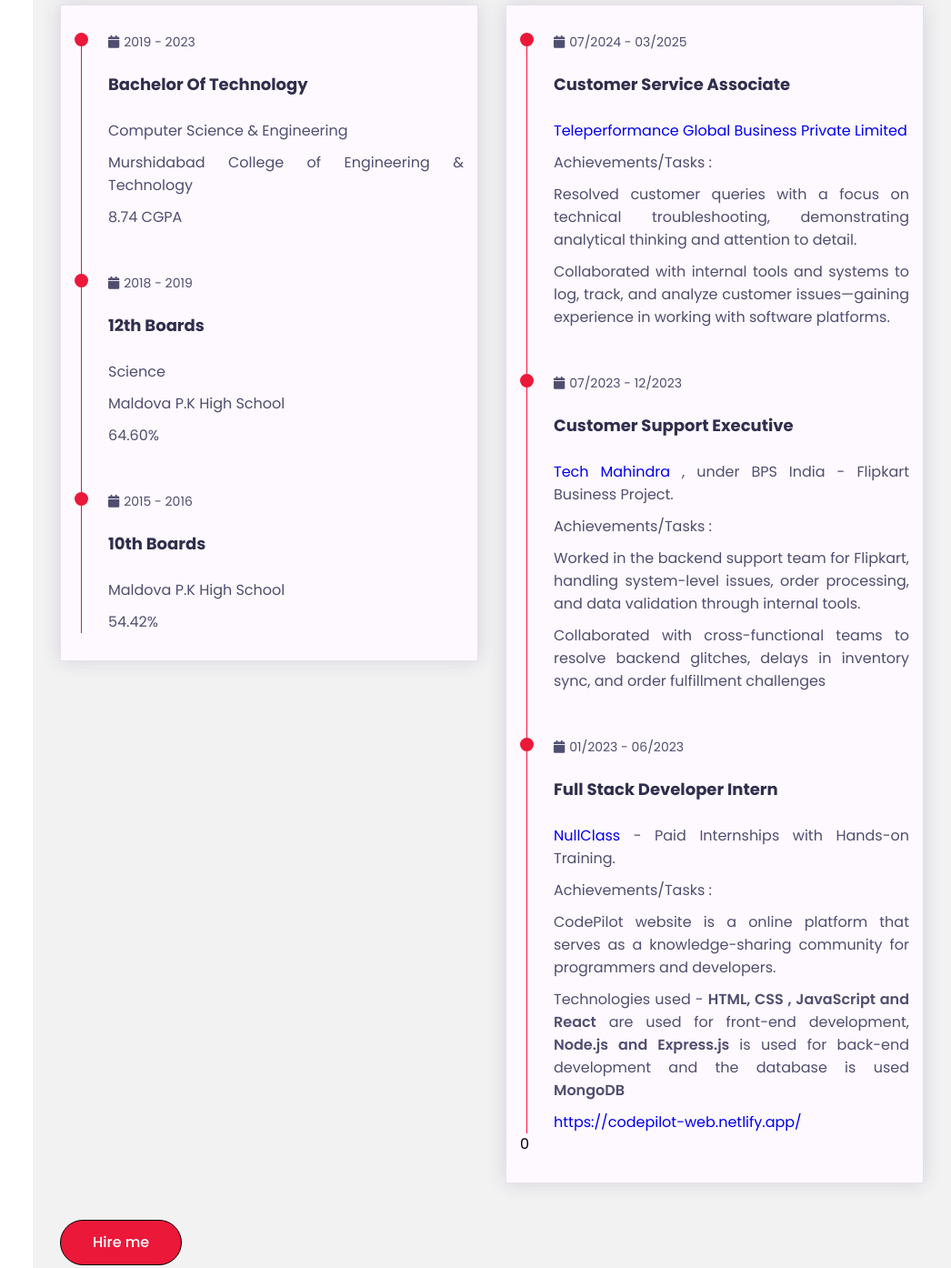
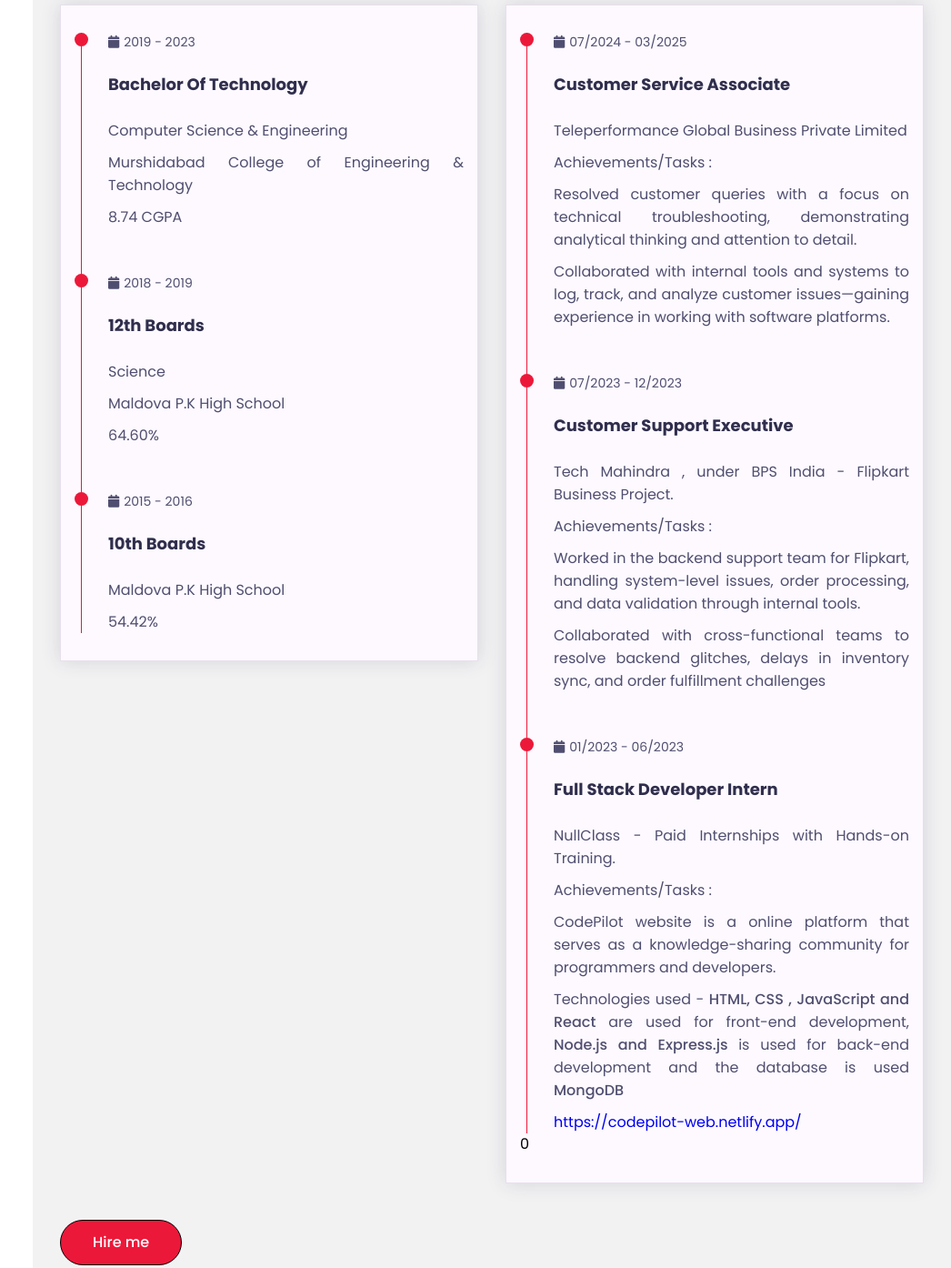
Before and after one commit to Rahamat-prog/Rahamat-portfolio, a plain HTML site: page index.html in a window 1280 px wide. Shown: the part 1500-2894 px from the top of the page at 91% size, without its empty margins (234-1280 px from the left). Drawn offline with nearby package versions, Linux system fonts and the light colour scheme; a web font is replaced by a local one.

Commit message:
change color experience content inside about sec

```diff
--- a/CSS/style.css
+++ b/CSS/style.css
@@ -342,6 +342,8 @@ h3.my-profession {
     border-radius: 5px;
 }
 
+/* About section */
+
 .about .about-content {
     flex: 0 0 100%;
     max-width: 100%;
@@ -511,6 +513,14 @@ h3.my-profession {
     text-align: justify;
     color: var(--text-black-700);
 }
+/* Extra CSS add inside about section */
+.timeline-text .text-bold {
+    font-weight: 500;
+}
+.timeline-text .company-name {
+    color: var(--text-black-700);
+}
+
 /* service  */
 .service .container {
     padding-bottom: 40px;
@@ -673,8 +683,3 @@ h4.contact-sub-title {
     height: 50px;
     padding: 0 50px;
 }
-
-/* Extra CSS add  */
-.text-bold {
-    font-weight:600;
-}
--- a/index.html
+++ b/index.html
@@ -291,7 +291,7 @@
                               Customer Service Associate
                             </h4>
                             <p class="timeline-text">
-                              <a href="https://www.tp.com/en-us/" target="_blank">Teleperformance Global Business Private Limited </a>
+                              <a class="company-name"  href="https://www.tp.com/en-us/" target="_blank">Teleperformance Global Business Private Limited </a>
                             </p>
                             <p class="timeline-text">
                                 Achievements/Tasks :
@@ -316,7 +316,7 @@
                               Customer Support Executive
                             </h4>
                             <p class="timeline-text">
-                                 <a href="https://www.techmahindra.com/" target="_blank">Tech Mahindra</a> , under BPS India - Flipkart Business Project.
+                                 <a class="company-name"  href="https://www.techmahindra.com/" target="_blank">Tech Mahindra</a> , under BPS India - Flipkart Business Project.
                             </p>
                             <p class="timeline-text">
                                 Achievements/Tasks :
@@ -340,7 +340,7 @@
                                 Full Stack Developer Intern
                             </h4>
                             <p class="timeline-text">
-                              <a href="https://www.nullclass.com/" target="_blank">NullClass</a> - Paid Internships with Hands-on Training.
+                              <a class="company-name" href="https://www.nullclass.com/" target="_blank">NullClass</a> - Paid Internships with Hands-on Training.
                             </p>
                             <p class="timeline-text">
                                 Achievements/Tasks :
```
